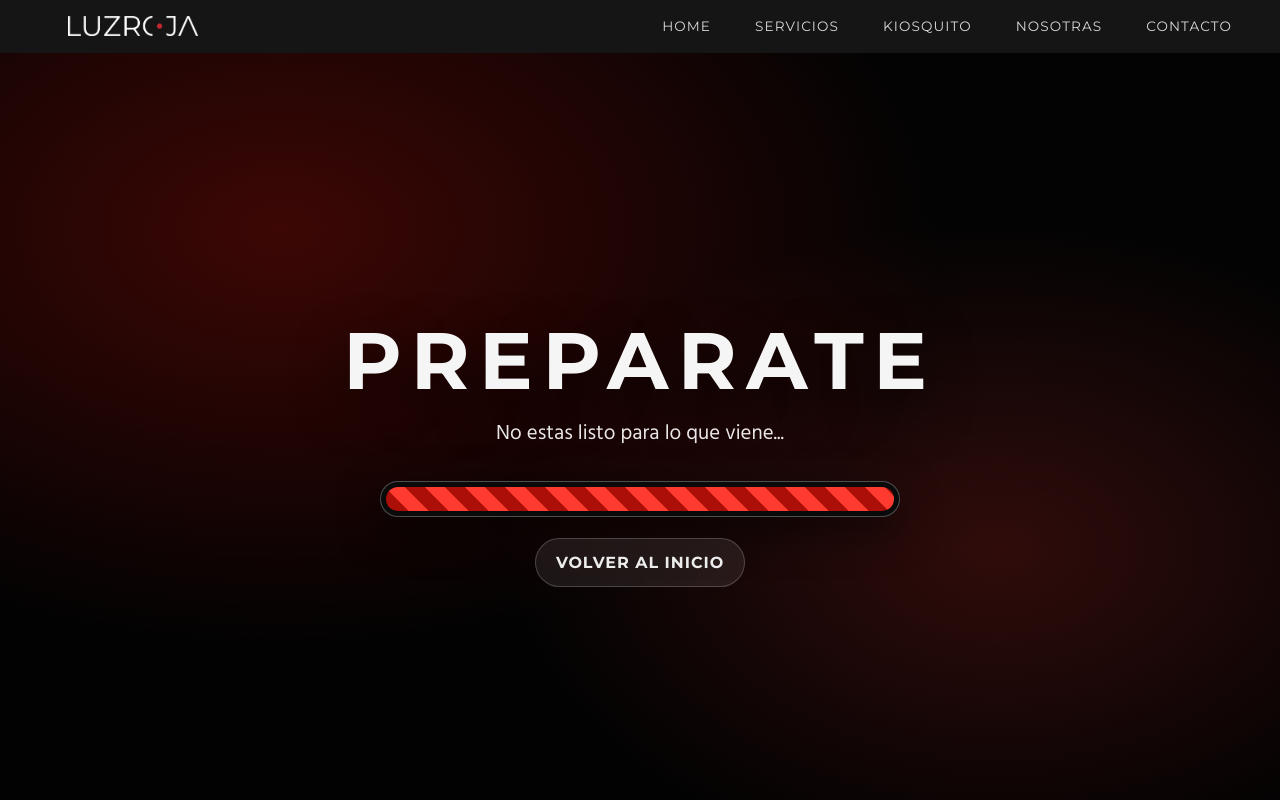
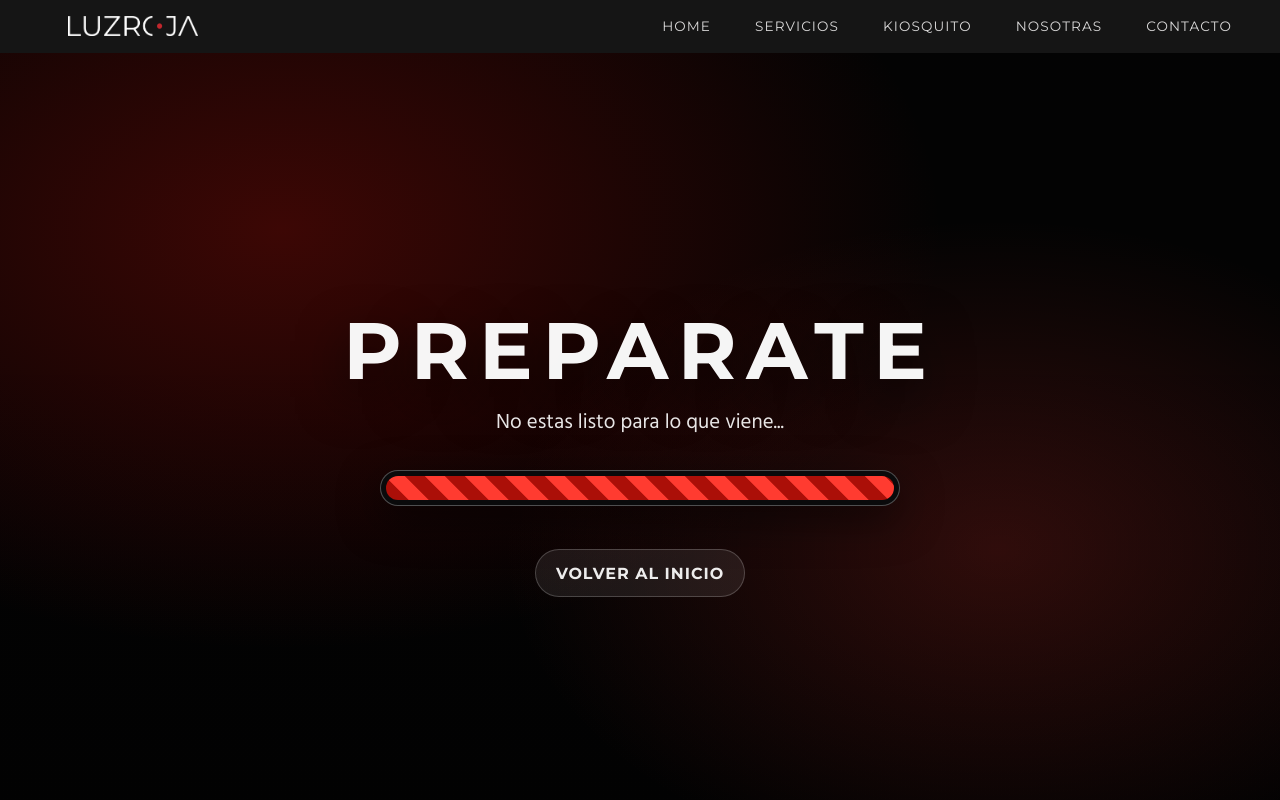
Before and after one commit to maximdeg/luz-roja-website, a Next.js app: page /tienda in a window 1280 px wide. Shown: the top 800 px of the page. Built offline with nearby package versions, Linux system fonts and the light colour scheme.

Commit message:
css adjustemt

```diff
--- a/app/tienda/tienda.css
+++ b/app/tienda/tienda.css
@@ -69,7 +69,7 @@
 }
 
 .lr-tienda-actions {
-  margin-top: 1.35rem;
+  margin-top: 2.7rem;
   display: flex;
   justify-content: center;
 }
```
